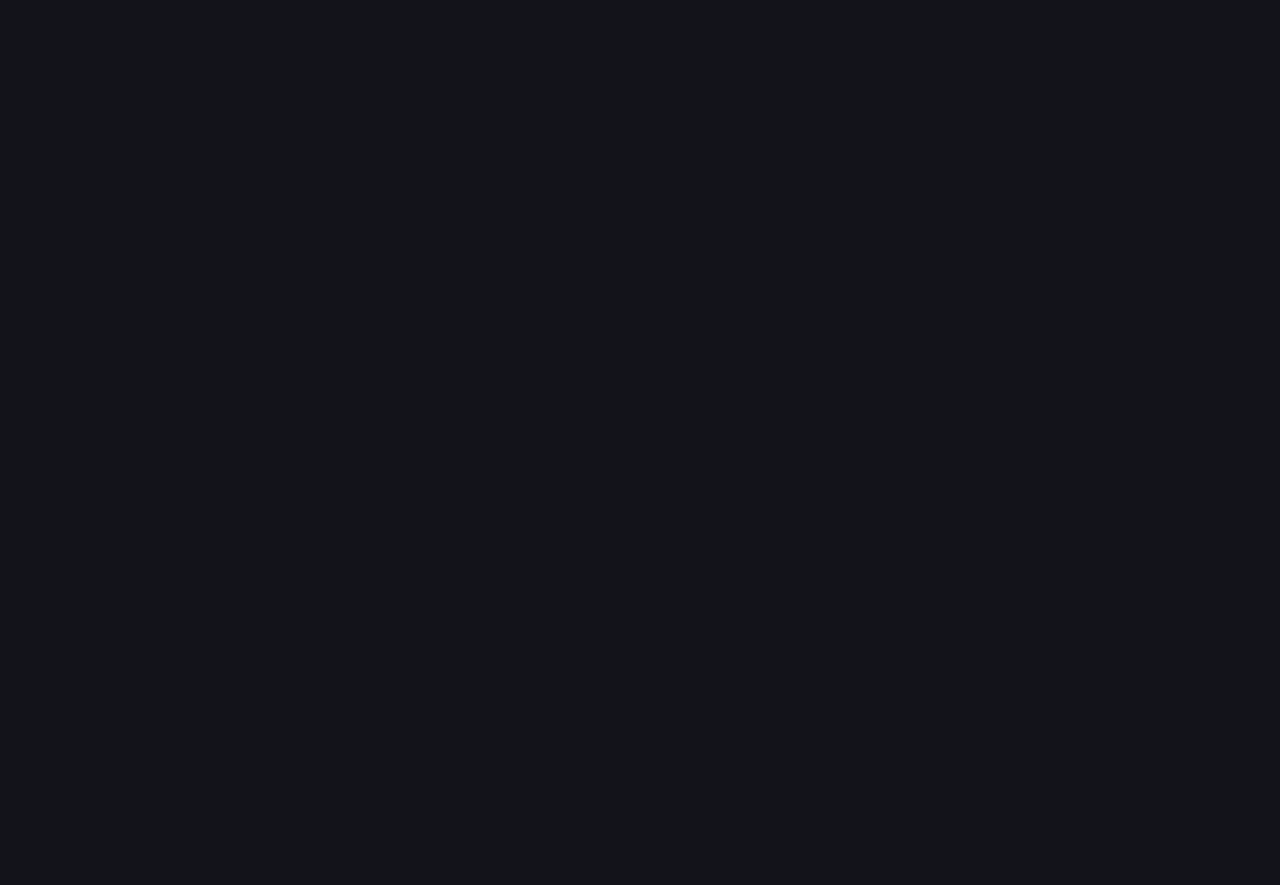
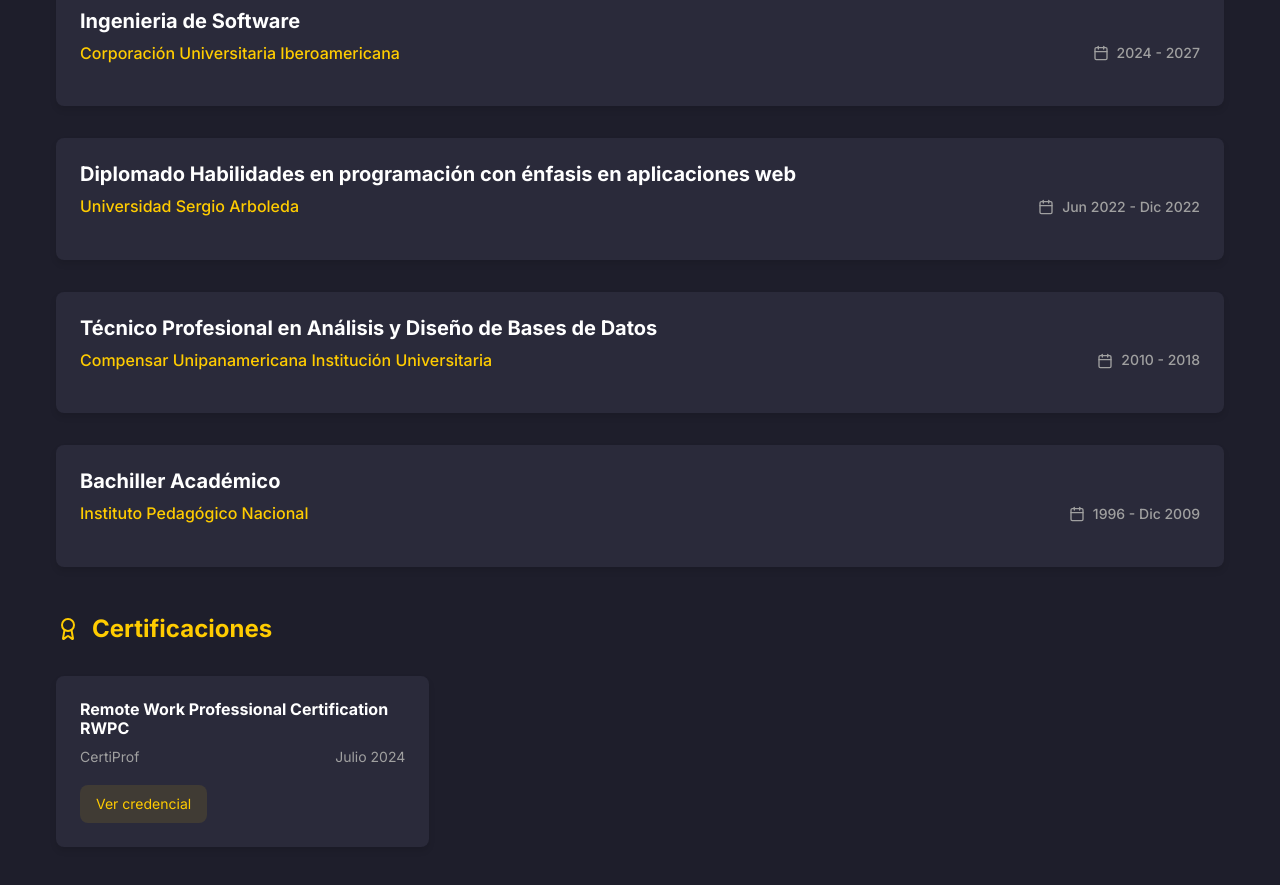
Before and after one commit to r0odr1/portfolio-r0odri, a Next.js app: page / in a window 1280 px wide. Shown: the part 8720-9605 px from the top of the page. Before the commit the page ends 8509 px from the top, so only its background shows below. Built offline with nearby package versions, Linux system fonts and the light colour scheme.

Commit message:
Agregar campos de formacion y certificaciones

```diff
--- a/components/Education/Education.module.css
+++ b/components/Education/Education.module.css
@@ -0,0 +1,152 @@
+.education {
+  padding: var(--spacing-16) 0;
+  background-color: var(--primary-color);
+}
+
+.sectionSubtitle {
+  display: flex;
+  align-items: center;
+  gap: var(--spacing-3);
+  margin-bottom: var(--spacing-8);
+  font-size: var(--font-size-xl);
+  color: var(--accent-color);
+}
+
+.educationSection,
+.certificationSection {
+  margin-bottom: var(--spacing-12);
+}
+
+.educationList {
+  display: flex;
+  flex-direction: column;
+  gap: var(--spacing-8);
+}
+
+.educationItem {
+  background-color: var(--card-background);
+  border-radius: var(--border-radius);
+  padding: var(--spacing-6);
+  box-shadow: var(--shadow-md);
+  transition: transform 0.3s ease, box-shadow 0.3s ease;
+}
+
+.educationItem:hover {
+  transform: translateY(-5px);
+  box-shadow: var(--shadow-lg);
+}
+
+.educationHeader {
+  margin-bottom: var(--spacing-4);
+}
+
+.educationHeader h4 {
+  color: var(--text-color);
+  font-size: var(--font-size-lg);
+  margin-bottom: var(--spacing-2);
+}
+
+.institution {
+  display: flex;
+  justify-content: space-between;
+  align-items: center;
+  flex-wrap: wrap;
+  gap: var(--spacing-2);
+  color: var(--accent-color);
+  font-weight: 500;
+  margin-bottom: var(--spacing-4);
+}
+
+.period {
+  display: flex;
+  align-items: center;
+  gap: var(--spacing-2);
+  color: var(--text-color-muted);
+  font-size: var(--font-size-sm);
+}
+
+.educationItem p {
+  color: var(--text-color-muted);
+  margin-bottom: var(--spacing-4);
+  line-height: 1.6;
+}
+
+.achievements h5 {
+  font-size: var(--font-size-base);
+  color: var(--text-color);
+  margin-bottom: var(--spacing-3);
+}
+
+.achievements ul {
+  padding-left: var(--spacing-6);
+}
+
+.achievements li {
+  color: var(--text-color-muted);
+  margin-bottom: var(--spacing-2);
+  line-height: 1.6;
+}
+
+.achievements li::marker {
+  color: var(--accent-color);
+}
+
+.certificationList {
+  display: grid;
+  grid-template-columns: repeat(1, 1fr);
+  gap: var(--spacing-6);
+}
+
+.certificationItem {
+  background-color: var(--card-background);
+  border-radius: var(--border-radius);
+  padding: var(--spacing-6);
+  box-shadow: var(--shadow-md);
+  transition: transform 0.3s ease, box-shadow 0.3s ease;
+}
+
+.certificationItem:hover {
+  transform: translateY(-5px);
+  box-shadow: var(--shadow-lg);
+}
+
+.certificationItem h4 {
+  font-size: var(--font-size-base);
+  color: var(--text-color);
+  margin-bottom: var(--spacing-2);
+}
+
+.certMeta {
+  display: flex;
+  justify-content: space-between;
+  color: var(--text-color-muted);
+  font-size: var(--font-size-sm);
+  margin-bottom: var(--spacing-4);
+}
+
+.certLink {
+  display: inline-block;
+  padding: var(--spacing-2) var(--spacing-4);
+  background-color: rgba(255, 204, 0, 0.1);
+  color: var(--accent-color);
+  border-radius: var(--border-radius);
+  font-size: var(--font-size-sm);
+  transition: all 0.3s ease;
+}
+
+.certLink:hover {
+  background-color: var(--accent-color);
+  color: var(--text-color-dark);
+}
+
+@media (min-width: 768px) {
+  .certificationList {
+    grid-template-columns: repeat(2, 1fr);
+  }
+}
+
+@media (min-width: 1024px) {
+  .certificationList {
+    grid-template-columns: repeat(3, 1fr);
+  }
+}
--- a/components/Education/index.tsx
+++ b/components/Education/index.tsx
@@ -1,19 +1,117 @@
+import { Award, Calendar, GraduationCap } from 'lucide-react';
+import styles from './Education.module.css';
 
 const educationData = [
   {
-
+    id: 1,
+    degree: 'Ingenieria de Software',
+    institution: 'Corporación Universitaria Iberoamericana',
+    period: '2024 - 2027',
+    description: '',
+    achievements: [],
+  },
+  {
+    id: 2,
+    degree: 'Diplomado Habilidades en programación con énfasis en aplicaciones web',
+    institution: 'Universidad Sergio Arboleda',
+    period: 'Jun 2022 - Dic 2022',
+    description: '',
+    achievements: [],
+  },
+  {
+    id: 3,
+    degree: 'Técnico Profesional en Análisis y Diseño de Bases de Datos',
+    institution: 'Compensar Unipanamericana Institución Universitaria',
+    period: '2010 - 2018',
+    description: '',
+    achievements: [],
+  },
+  {
+    id: 4,
+    degree: 'Bachiller Académico',
+    institution: 'Instituto Pedagógico Nacional',
+    period: '1996 - Dic 2009',
+    description: '',
+    achievements: [],
   },
 ];
 
 const certificationData = [
   {
+    id: 1,
+    title: 'Remote Work Professional Certification RWPC',
+    issuer: 'CertiProf',
+    date: 'Julio 2024',
+    credentialLink: '/assets/images/cremote.jpg',
   },
 ];
 
 const Education = () => {
   return (
-    <>
-    </>
+    <section id="education" className={styles.education}>
+      <div className="container">
+        <h2 className="section-title">Educación y Certificaciones</h2>
+
+        <div className={styles.educationSection}>
+          <h3 className={styles.sectionSubtitle}>
+            <GraduationCap size={24} />
+            <span>Educación Académica</span>
+          </h3>
+
+          <div className={styles.educationList}>
+            {educationData.map(item => (
+              <div key={item.id} className={styles.educationItem}>
+                <div className={styles.educationHeader}>
+                  <h4>{item.degree}</h4>
+                  <div className={styles.institution}>
+                    <span>{item.institution}</span>
+                    <div className={styles.period}>
+                      <Calendar size={16} />
+                      <span>{item.period}</span>
+                    </div>
+                  </div>
+                </div>
+
+                <p>{item.description}</p>
+
+                {item.achievements.length > 0 && (
+                  <div className={styles.achievements}>
+                    <h5>Logros:</h5>
+                    <ul>
+                      {item.achievements.map((achievement, i) => (
+                        <li key={i}>{achievement}</li>
+                      ))}
+                    </ul>
+                  </div>
+                )}
+              </div>
+            ))}
+          </div>
+        </div>
+
+        <div className={styles.certificationSection}>
+          <h3 className={styles.sectionSubtitle}>
+            <Award size={24} />
+            <span>Certificaciones</span>
+          </h3>
+
+          <div className={styles.certificationList}>
+            {certificationData.map(cert => (
+              <div key={cert.id} className={styles.certificationItem}>
+                <h4>{cert.title}</h4>
+                <div className={styles.certMeta}>
+                  <span>{cert.issuer}</span>
+                  <span>{cert.date}</span>
+                </div>
+                <a href={cert.credentialLink} target="_blank" rel="noopener noreferrer" className={styles.certLink}>
+                  Ver credencial
+                </a>
+              </div>
+            ))}
+          </div>
+        </div>
+      </div>
+    </section>
   );
 };
 
```
Also changed, not shown: public/assets/images/cremote.jpg (added).
